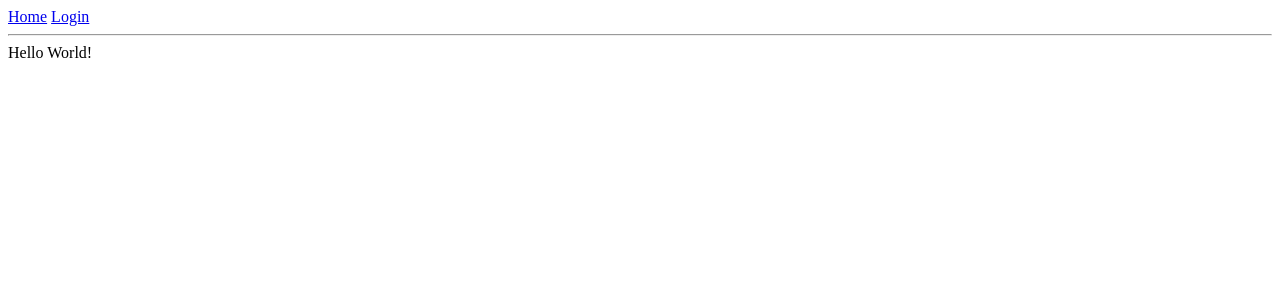
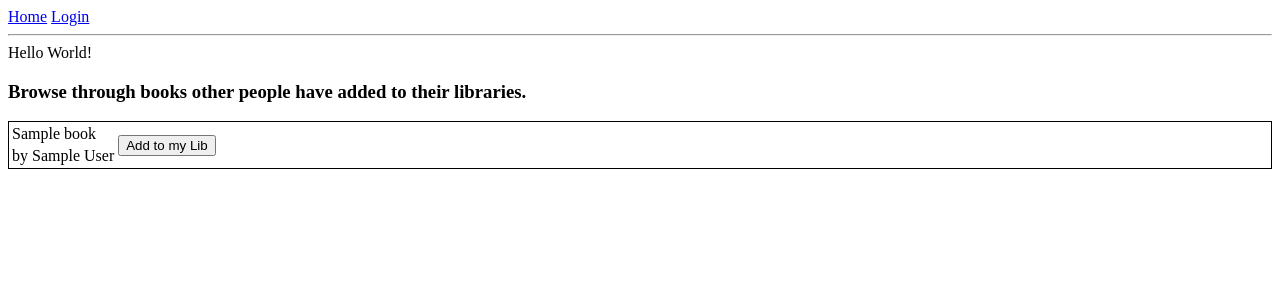
Before and after one commit to jarrilla/myFlaskBookLib, a Flask app: page / in a window 1280 px wide. Shown: the top 300 px of the page. Run offline with Flask 2, Linux system fonts and the light colour scheme; tables that the repository leaves empty hold one stand-in row (values such as "Sample post").

Commit message:
added a catalog of books to index

```diff
--- a/templates/index.html
+++ b/templates/index.html
@@ -4,4 +4,27 @@
 <div>
   Hello World!
 </div>
+
+{% if books %}
+<div>
+  <h3>Browse through books other people have added to their libraries.</h3>
+
+  {% for book in books %}
+  <div style='border:1px solid black;'>
+    <table>
+      <tr>
+        <td>{{ book.title }}</td>
+        <td rowspan='2'>
+          <button>Add to my Lib</button>
+        </td>
+      </tr>
+      <tr>
+        <td>by {{ book.author }}</td>
+      </tr>
+    </table>
+  </div>
+  {% endfor %}
+</div>
+{% endif %}
+
 {% endblock %}
```
